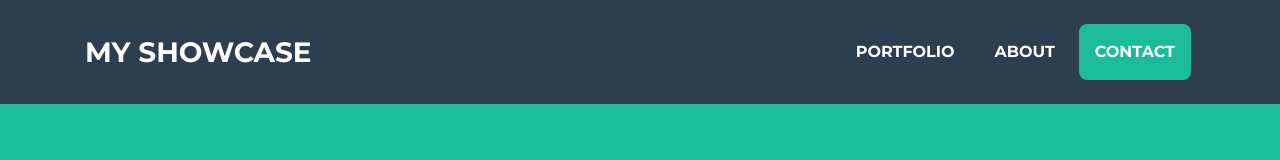
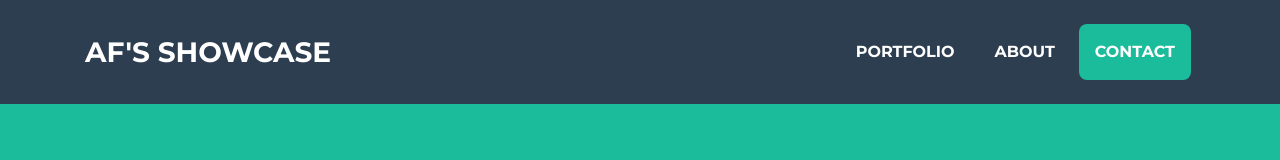
Before and after one commit to afminmax/afminmax-web, a website with bundled scripts: page index.html in a window 1280 px wide. Shown: the top 160 px of the page. Built offline with nearby package versions, Linux system fonts and the light colour scheme.

Commit message:
updates to readme and index

```diff
--- a/index.html
+++ b/index.html
@@ -25,7 +25,7 @@
   <!-- Navigation -->
   <nav class="navbar navbar-expand-lg bg-secondary text-uppercase fixed-top" id="mainNav">
     <div class="container">
-      <a class="navbar-brand js-scroll-trigger" href="#page-top">My Showcase</a>
+      <a class="navbar-brand js-scroll-trigger" href="#page-top">AF's Showcase</a>
       <button class="navbar-toggler navbar-toggler-right text-uppercase font-weight-bold bg-primary text-white rounded" type="button" data-toggle="collapse" data-target="#navbarResponsive" aria-controls="navbarResponsive" aria-expanded="false" aria-label="Toggle navigation">
         Menu
         <i class="fas fa-bars"></i>
```
Also changed, not shown: README.md.
